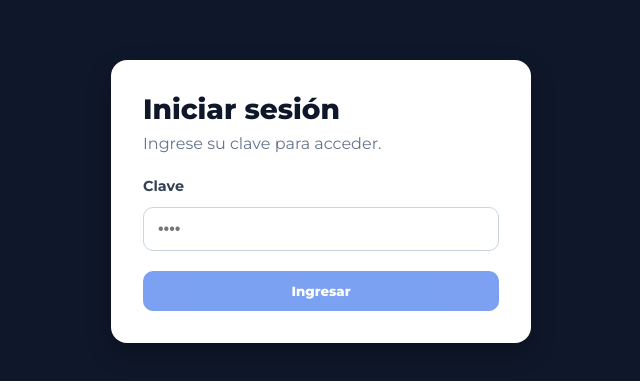
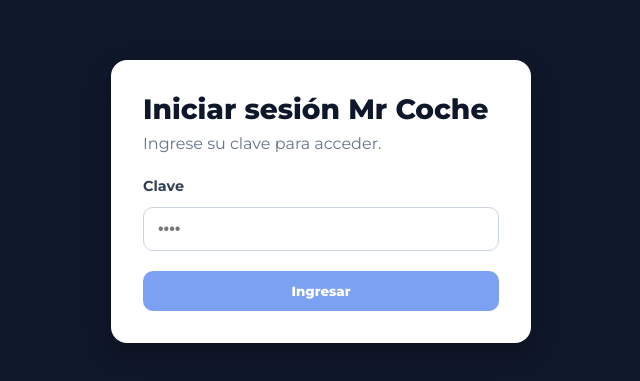
Before and after one commit to renatoyufra/parking-app, an Angular app in the folder parking-dashboard/: page /login in a window 1280 px wide. Shown: the part 199-580 px from the top of the page, without its empty margins (319-959 px from the left). Built offline with nearby package versions, Linux system fonts and the light colour scheme.

Commit message:
[feat] demo commit

```diff
--- a/parking-dashboard/src/app/login/login.component.html
+++ b/parking-dashboard/src/app/login/login.component.html
@@ -1,6 +1,6 @@
 <div class="page">
   <div class="card">
-    <h1>Iniciar sesión</h1>
+    <h1>Iniciar sesión Mr Coche</h1>
     <p>Ingrese su clave para acceder.</p>
 
     <form [formGroup]="form" (ngSubmit)="submit()">
```
